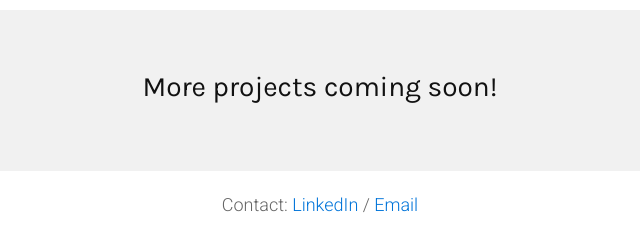
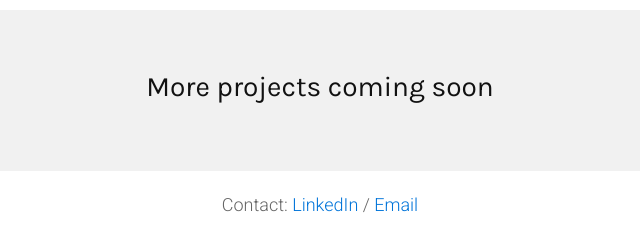
Before and after one commit to Charkizard/my-website, a plain HTML site: page index.html in a window 1280 px wide. Shown: the part 4131-4371 px from the top of the page, 320-960 px from the left. Drawn offline with nearby package versions, Linux system fonts and the light colour scheme.

Commit message:
Typo fix

```diff
--- a/index.html
+++ b/index.html
@@ -148,7 +148,7 @@
         <div class="container">
             <div class="row">
                 <div class="description col-sm-12 text-center">
-                    <h3>More projects coming soon!</h3>
+                    <h3>More projects coming soon</h3>
                 </div>
             </div>
         </div>
```
